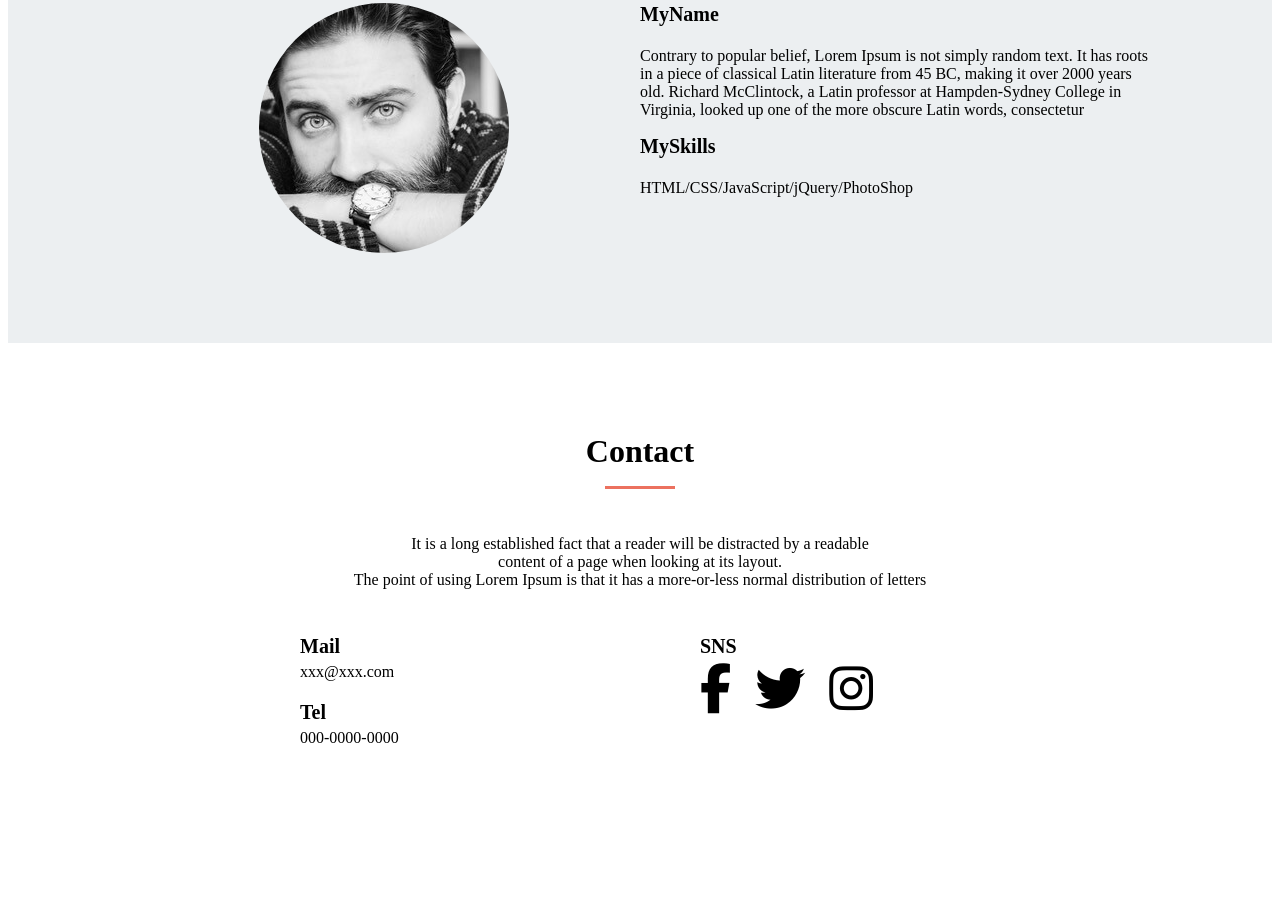
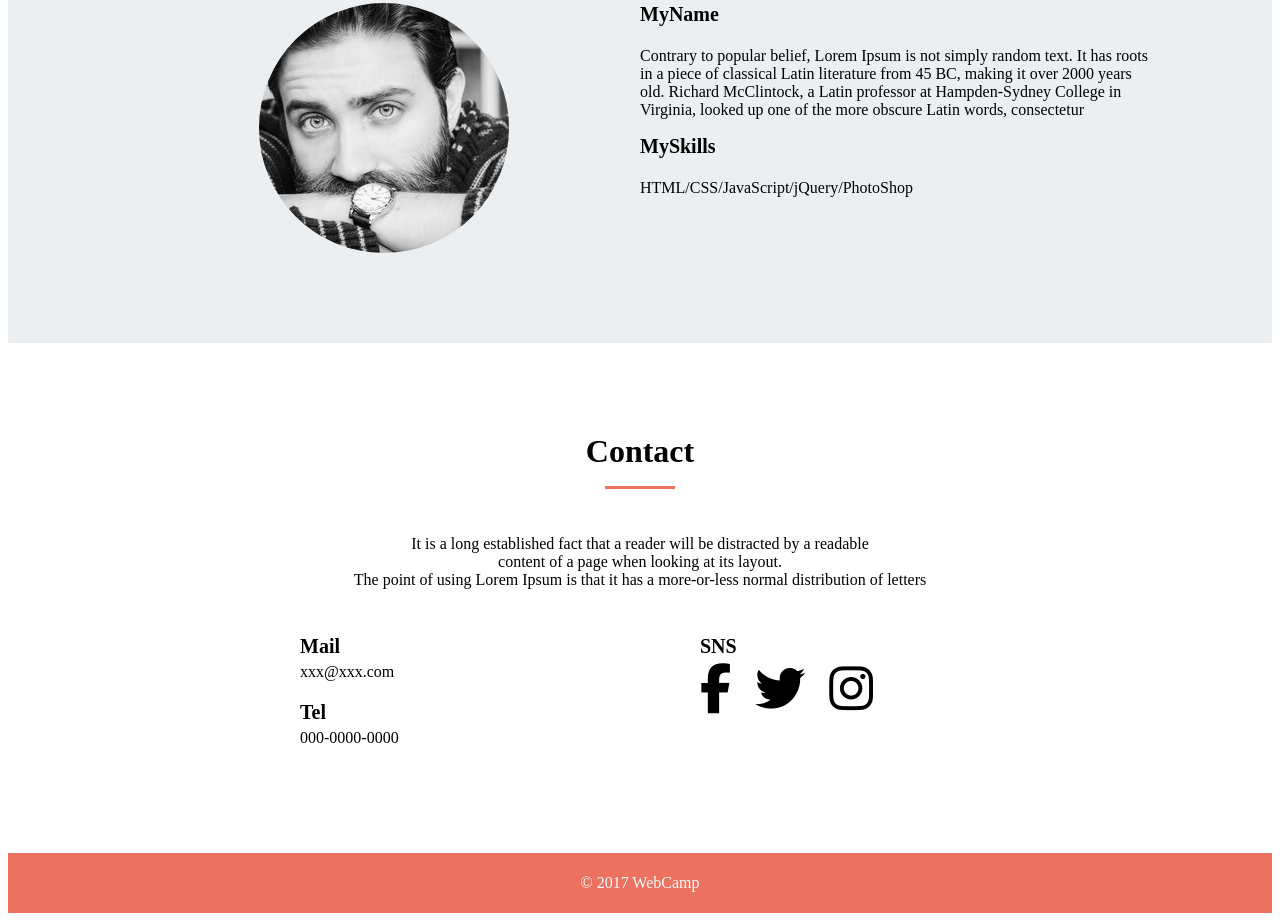
Before and after one commit to sgmkhr/WALS_website, a plain HTML site: page index.html in a window 1280 px wide. Shown: the part 2552-3473 px from the top of the page. Before the commit the page ends 3397 px from the top, so only its background shows below. Drawn offline with Linux system fonts and the light colour scheme.

Commit message:
[Add]Footer

```diff
--- a/css/style.css
+++ b/css/style.css
@@ -267,3 +267,16 @@ hr {
   font-size: 50px;
   margin-right: 20px;
 }
+
+footer {
+  height: 60px;
+  width: 100%;
+  background-color: #EC715F;
+}
+
+footer p {
+  text-align: center;
+  color: #FAFAFA;
+  font-size: 16px;
+  line-height: 60px;
+}
--- a/index.html
+++ b/index.html
@@ -136,10 +136,9 @@
           </div>
         </div>
       </div>
-
     </main>
     <footer>
-
+      <p>&copy; 2017 WebCamp</p>
     </footer>
     <script src="js/jquery.min.js"></script>
     <script src="js/script.js"></script>
```
